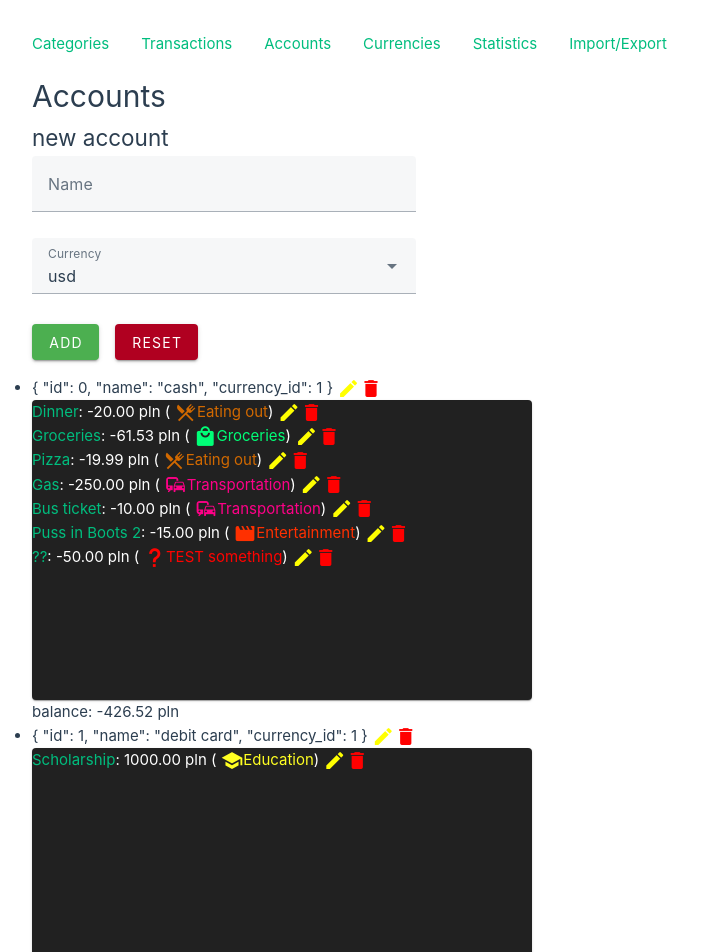
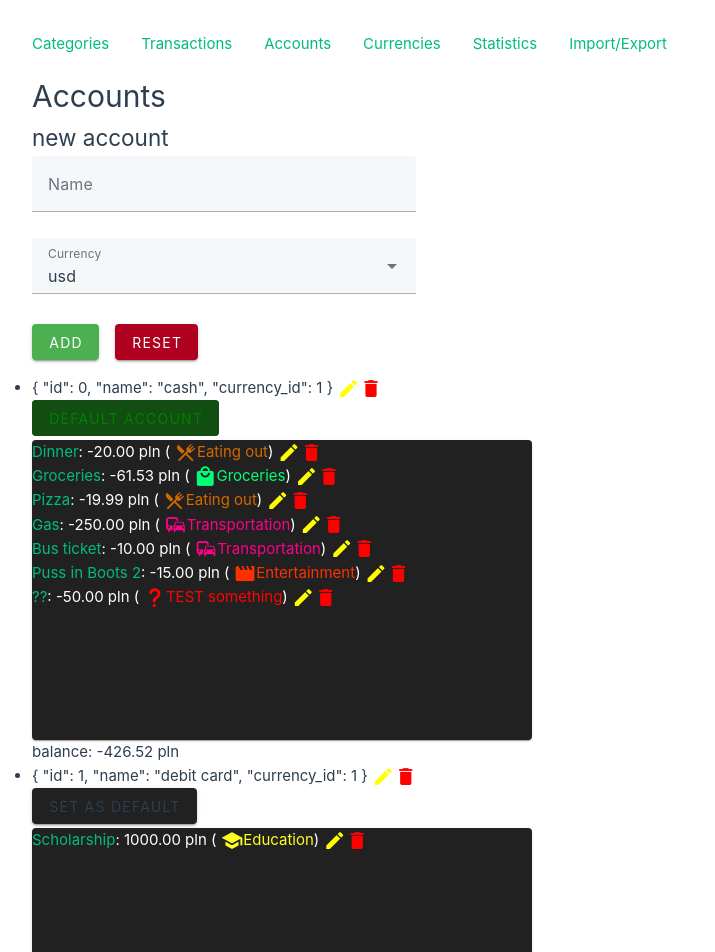
Before and after one commit to FilipTarajko/finance-manager, a Vue app: page /accounts in a window 1280 px wide. Shown: the top 952 px of the page, without its empty margins (0-715 px from the left). Built offline with nearby package versions, Linux system fonts and the light colour scheme.

Commit message:
Add default_account_id

```diff
--- a/src/components/Accounts/AccountComponent.vue
+++ b/src/components/Accounts/AccountComponent.vue
@@ -35,11 +35,26 @@ const balance = computed(() => {
     style="color: yellow"
   />
   <v-icon
-    @click="accountsStore.deleteAccount(account)"
+    @click="accountsStore.accounts.length != 1 && accountsStore.deleteAccount(account)"
     icon="mdi-delete"
     aria-label="delete account"
-    style="color: red"
+    :style="'color: ' + (accountsStore.accounts.length != 1 ? 'red' : 'gray')"
+    :disabled="accountsStore.accounts.length == 1"
   />
+  <br>
+  <v-btn
+    v-if="accountsStore.default_account_id == account.id"
+    class="mb-1"
+    style="color: green;"
+    disabled
+  >default account</v-btn>
+  <v-btn
+    v-else
+    class="mb-1"
+    @click="accountsStore.default_account_id = account.id"
+  >
+    set as default
+  </v-btn>
   <br />
   <TransactionList
     :showDialog="showTransactionDialog"
--- a/src/components/Transactions/TransactionForm.vue
+++ b/src/components/Transactions/TransactionForm.vue
@@ -7,7 +7,7 @@ import { useCategoriesStore } from '@/stores/categoriesStore'
 const categoriesStore = useCategoriesStore()
 
 import { useAccountsStore } from '@/stores/accountsStore'
-const accountStore = useAccountsStore()
+const accountsStore = useAccountsStore()
 
 import { useCurrenciesStore } from '@/stores/currenciesStore'
 const currenciesStore = useCurrenciesStore()
@@ -22,7 +22,7 @@ const initialState = {
   name: props?.transaction?.name ?? '',
   amount: props?.transaction?.amount ?? null,
   category: categoriesStore.tryGetCategoryByName(props?.transaction?.categoryData?.name) ?? null,
-  account_id: props?.transaction?.account_id ?? 0
+  account_id: props?.transaction?.account_id ?? accountsStore.default_account_id
 }
 
 const state = reactive({
@@ -56,7 +56,7 @@ const categoryOptions = computed(() => {
 })
 
 const accountOptions = computed(() => {
-  return accountStore.accounts.map((acc) => {
+  return accountsStore.accounts.map((acc) => {
     return {
       title: acc.name + " ("
         + currenciesStore.getCurrencyNameByAccount(acc) + ")",
--- a/src/stores/accountsStore.ts
+++ b/src/stores/accountsStore.ts
@@ -10,6 +10,7 @@ const categoriesStore = useCategoriesStore();
 
 
 export const useAccountsStore = defineStore('accountsStore', () => {
+  const default_account_id: Ref<number> = useStorage('default_account_id', 0)
   const accounts: Ref<Account[]> = useStorage('accounts', defaultAccounts)
 
   function editExistingAccount(account: Account, newState: { name: string, currency_id: number }) {
@@ -41,12 +42,16 @@ export const useAccountsStore = defineStore('accountsStore', () => {
         }
       })
     })
+    if (account.id == default_account_id.value) {
+      default_account_id.value = accounts.value[0].id
+    }
   }
 
   return {
     accounts,
     editExistingAccount,
     createAndAddAccount,
-    deleteAccount
+    deleteAccount,
+    default_account_id
   }
 })
```
